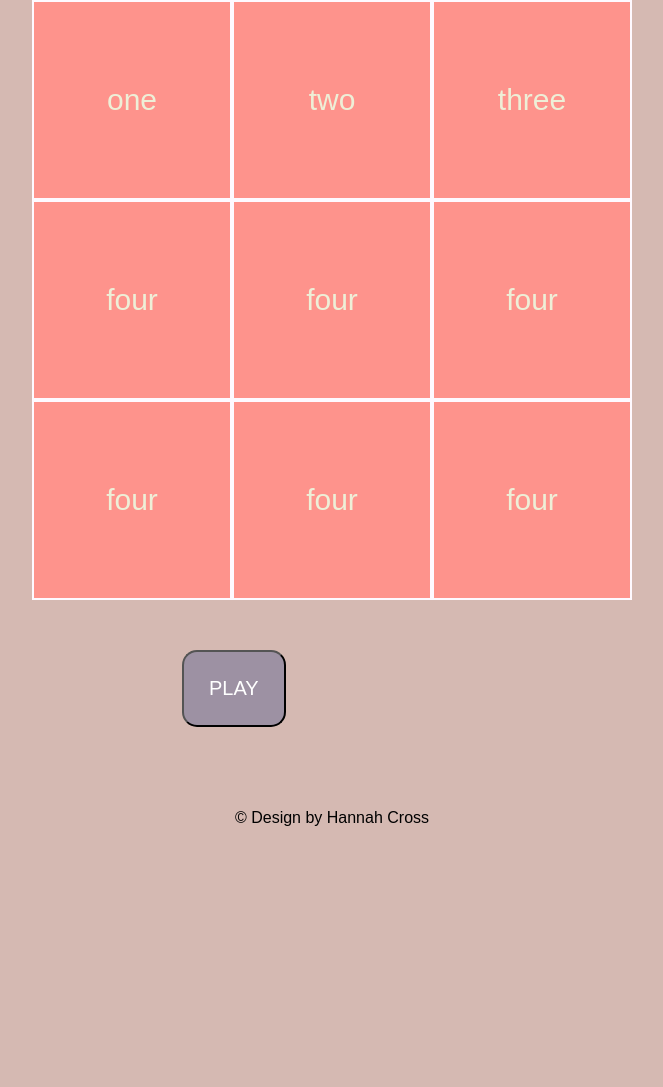
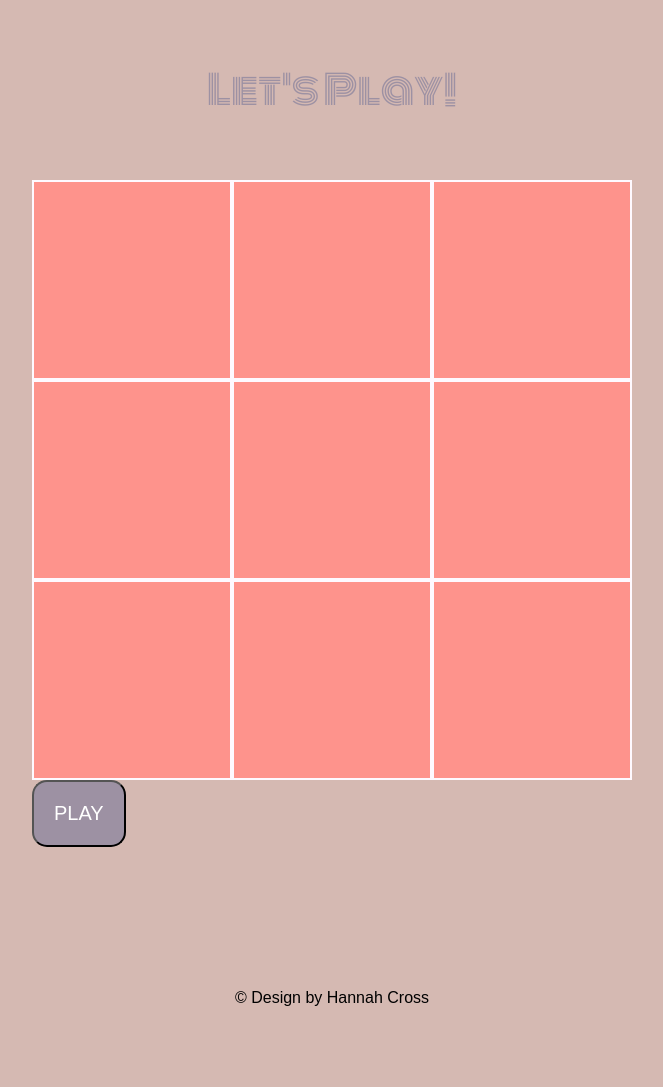
Before and after one commit to hannah2503/karafuru, a PHP site: page / in a window 1280 px wide. Shown: the top 1087 px of the page, without its empty margins (308-971 px from the left). Before the commit the page ends 826 px from the top, so only its background shows below. Run offline with PHP 8.4, Linux system fonts and the light colour scheme; some libraries are stand-ins or nearby versions.

Commit message:
random flash sequence

```diff
--- a/css/style.css
+++ b/css/style.css
@@ -34,8 +34,7 @@ li {
 }
 
 button {
-  padding: 25px;
-  margin: 50px 150px;
+  padding: 20px;
   font-family: sans-serif;
   font-size: 20px;
   color: white;
--- a/index.html
+++ b/index.html
@@ -14,19 +14,19 @@
 
 </head>
 <body>
-  <!-- <h1>***Let's Play KaraFuRu!***</h1> -->
+  <h1>Let's Play!</h1>
   <main>
 
     <ul class="grid">
-      <li class='square' id='one'>one</li>
-      <li class='square' id='two'>two</li>
-      <li class='square' id='three'>three</li>
-      <li class='square' id='four'>four</li>
-      <li class='square' id='five'>four</li>
-      <li class='square' id='six'>four</li>
-      <li class='square' id='seven'>four</li>
-      <li class='square' id='eight'>four</li>
-      <li class='square' id='nine'>four</li>
+      <li class='square' id='0'></li>
+      <li class='square' id='1'></li>
+      <li class='square' id='2'></li>
+      <li class='square' id='3'></li>
+      <li class='square' id='4'></li>
+      <li class='square' id='5'></li>
+      <li class='square' id='6'></li>
+      <li class='square' id='7'></li>
+      <li class='square' id='8'></li>
     </ul>
 
     <button id='play'>PLAY</button>
--- a/js/app.js
+++ b/js/app.js
@@ -8,7 +8,7 @@
 //user clicks the sequence and computer stores the input
 //comparison between computer sequence and user input - if correct new sequence plays, if not, alert game over, try again.
 
-// const $square = $('.square');
+
 // $square.on('click' , function(){
 //   console.log('click!');
 // });
@@ -19,45 +19,98 @@
 //   });
 // });
 
-// const $squareSequence = [];
-// for (let i = 0; i < $square.length; i++) {
-//   $squareSequence.push($square[i].getAttribute('id'));
+
+
+// function countDown() {
+//   let counter = 11;
+//   const timer = setInterval( () => {
+//     counter--;
+//     console.log(counter);
+//     $('.timer').html(counter);
+//     checkValue();
+//   }, 1000);
+//   function checkValue(){
+//     if (counter <= 0) {
+//       clearInterval(timer);
+//     }
+//   }
 // }
-// console.log($squareSequence);
 
-// function shuffle(a) {
-//   for (let i = a.length; i; i--) {
-//     const j = Math.floor(Math.random() * i);
-//     [a[i - 1], a[j]] = [a[j], a[i - 1]];
-//   }
-//   console.log(a);
-// }
-// shuffle($squareSequence);
-// ($squareSequence[i]).style.background =  colors[Math.floor(Math.random() *colors.length)];
+
+// let colorHistory = [];
+//  console.log($squareSequence);
 
 $(() => {
-
+  const $lis = $('li');
+  const $square = $('.square');
   const $play = $('#play');
   const colors = ['#9C89B8', '#F0A6CA', '#EFC3E6', '#F0E6EF', '#B8BEDD'];
-  const colorHistory = [];
-  const $lis = $('li');
+  const originColor = '#FE938C';
+  let delay = 0;
 
-  function changeColor(){
-    for (var i = 0; i < $lis.length; i++) {
-      const singleSquare = $lis[i];
-      const $randomColor = colors[Math.floor(Math.random() *colors.length)];
-      $(singleSquare).css('background-color', `${$randomColor}`);
-      colorHistory.push($randomColor);
-      console.log(`in the making --> ${colorHistory}`);
+  const $squareSequence = [0,1,2,3,4,5,6,7,8];
+
+  function shuffle(a) {
+    for (let i = a.length; i; i--) {
+      const j = Math.floor(Math.random() * i);
+      [a[i - 1], a[j]] = [a[j], a[i - 1]];
     }
   }
-  console.log(colorHistory);
+
+  shuffle($squareSequence);
+  console.log($squareSequence);
+
+  function changeColor() {
+    for (var i = 0; i < $squareSequence.length; i++) {
+      const singleSquare =$lis[$squareSequence[i]];
+      console.log(singleSquare);
+      const randomColor = colors[Math.floor(Math.random() *colors.length)];
+
+      setTimeout(() => {
+        $(singleSquare).css('background-color', `${randomColor}`);
+        console.log($(singleSquare).css('background-color'));
+      }, delay);
+      delay += 700;
+      console.log(singleSquare);
+    }
+  }
+
+  function resetColor(){
+    for (var i = 0; i < $squareSequence.length; i++) {
+      const singleSquare = $lis[i];
+      setTimeout(() => {
+        $(singleSquare).css('background-color', `${originColor}`);
+      }, delay = 6000);
+    }
+  }
+
+  const $userArray = [];
+  function userPlay(){
+    $square.one('click', function(){
+      console.log(this);
+      // get id attribute value from clicked li
+      // push id value into array $userArray
+      $userArray.push(parseInt($(this).attr('id')));
+      // if number of clicks === 9
+      if($userArray.length === 9){
+        console.log('9!');
+        console.log($userArray);
+        //  compare arrays ()
+      } else{
+        console.log('keep clicking!');
+      }
+
+
+
+    });
+  }
 
   $play.on('click', function() {
-    console.log('play!');
-    setTimeout(function (){
-      changeColor();
-    }, 2000);
+    changeColor();
+    //save sequence to array?
+    resetColor();
+    userPlay();
+    //saved computer array and user input array compared
   });
 
 });
```
